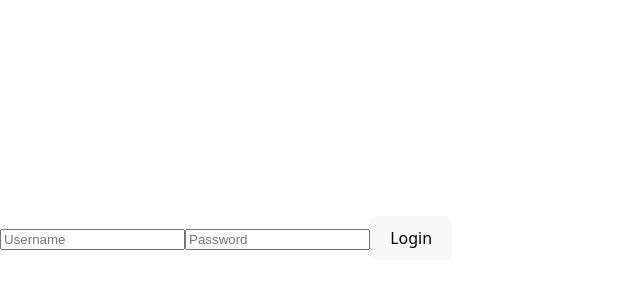
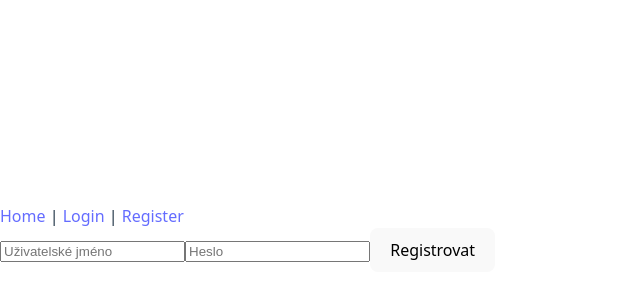
Before and after one commit to SkalicaSam/todo-frontend-react, a React (Vite) app: page /register in a window 1280 px wide. Shown: the part 162-462 px from the top of the page, without its empty margins (0-640 px from the left). Built offline with nearby package versions, Linux system fonts and the light colour scheme.

Commit message:
added link changing after login and after logout and renavigate after login and logout

```diff
--- a/src/App.jsx
+++ b/src/App.jsx
@@ -1,16 +1,18 @@
 import React, { useState, useEffect  } from 'react';
-import { BrowserRouter as Router, Routes, Route, Link } from 'react-router-dom';
+import { BrowserRouter as Router, Routes, Route, Link, Navigate, useNavigate } from 'react-router-dom';
+
 import axios from 'axios';
 import Login from './Login';
 import Tasks from './Tasks';
 import EditTask from './EditTask';
 import CreateTask from './CreateTask';
+import Register from './Register';
 
 
 function App() {
   const [isLoggedIn, setIsLoggedIn] = useState(false);
   const [username, setUsername] = useState('');
-  const [isLoading, setIsLoading] = useState(true);  // nový stav
+  const [isLoading, setIsLoading] = useState(true);  // nový stav pro načítání
 
     useEffect(() => {
       const token = sessionStorage.getItem('token');
@@ -42,24 +44,49 @@ function App() {
     if (isLoading) {
       return null; // nebo můžeš zobrazit spinner/loading komponentu
     }
-
-  if (!isLoggedIn) {
-    return <Login onLogin={handleLogin} />;   // předání onLogin prop
-  }
+//
+//   if (!isLoggedIn) {
+//     return <Login onLogin={handleLogin} />;   // předání onLogin prop
+//   }
 
   return (
       <Router>
             <nav>
               <Link to="/">Home</Link> |{' '}
-              <Link to="/tasks">My Tasks</Link> |{' '}
-              <button onClick={handleLogout}>Logout</button>
+              {sessionStorage.getItem('token') && (
+                <>
+                  <Link to="/tasks">My Tasks</Link> |{' '}
+                  <button onClick={handleLogout}>Logout</button>
+                </>
+              )}
+              {!sessionStorage.getItem('token') && (
+                <>
+                  <Link to="/login">Login</Link> |{' '}
+                  <Link to="/register">Register</Link>
+                </>
+              )}
             </nav>
 
             <Routes>
-              <Route path="/" element={<h1>Welcome, {username}!</h1>} />
+                <Route path="/register" element={<Register onLogin={handleLogin} />} />
+                <Route path="/login" element={<Login onLogin={handleLogin} />} />
+              <Route
+                path="/"
+                element={
+                  sessionStorage.getItem('token') ? (
+                    <h1>Welcome, {username}!</h1>
+                  ) : (
+                      <>
+                     <h1>Welcome</h1>
+                    <h2>Nejste přihlášen !</h2>
+                    </>
+                  )
+                }
+              />
               <Route path="/tasks" element={<Tasks />} />
               <Route path="/edit-task/:id" element={<EditTask />} />
               <Route path="/create-task" element={<CreateTask />} />
+
             </Routes>
           </Router>
   );
--- a/src/Login.jsx
+++ b/src/Login.jsx
@@ -1,9 +1,14 @@
 import React, { useState } from "react";
+import { useNavigate, Link } from "react-router-dom";
+import Register from './Register';
+
+
 
 export default function Login({ onLogin }) {
   const [username, setUsername] = useState("");
   const [password, setPassword] = useState("");
   const [error, setError] = useState(null);
+  const navigate = useNavigate();
 
   const handleLogin = async (e) => {
     e.preventDefault();
@@ -25,6 +30,7 @@ export default function Login({ onLogin }) {
           const data = await response.json();
           sessionStorage.setItem('token', data.token);
           onLogin(username, data.token); // Posli token do App komponenty
+          navigate("/");
 
 
       } else {
@@ -38,6 +44,7 @@ export default function Login({ onLogin }) {
   };
 
   return (
+     <div>
         <form onSubmit={handleLogin}>
           <input
             type="text"
@@ -53,5 +60,9 @@ export default function Login({ onLogin }) {
           />
           <button type="submit">Login</button>
         </form>
+
+
+     </div>
+
   );
 }
--- /dev/null
+++ b/src/Register.jsx
@@ -0,0 +1,61 @@
+import React, { useState } from "react";
+import { useNavigate, Link } from "react-router-dom";
+
+export default function Register({ onLogin }) {
+  const [username, setUsername] = useState("");
+  const [password, setPassword] = useState("");
+  const [error, setError] = useState(null);
+  const navigate = useNavigate();
+
+  const handleRegister = async (e) => {
+    e.preventDefault();
+
+    try {
+      const response = await fetch("http://localhost:8080/api/auth/register1", {
+        method: "POST",
+        headers: {
+          "Content-Type": "application/json"
+        },
+        body: JSON.stringify({
+          username: username,
+          password: password
+        })
+      });
+
+      const data = await response.json();
+
+      if (response.ok) {
+        sessionStorage.setItem('token', data.token);
+        onLogin(username, data.token);
+        navigate('/tasks');
+      } else {
+        setError(data?.message || "Uživatelské jméno je již obsazeno!");
+      }
+    } catch (error) {
+      console.error("Chyba registrace:", error);
+      setError("Chyba spojení se serverem");
+    }
+  };
+
+  return (
+    <form onSubmit={handleRegister}>
+      <input
+        type="text"
+        placeholder="Uživatelské jméno"
+        value={username}
+        onChange={(e) => setUsername(e.target.value)}
+        required
+      />
+      <input
+        type="password"
+        placeholder="Heslo"
+        value={password}
+        onChange={(e) => setPassword(e.target.value)}
+        required
+      />
+      <button type="submit">Registrovat</button>
+      {error && <p style={{ color: 'red' }}>{error}</p>}
+
+    </form>
+  );
+}
```
Lines whose indentation alone changed are shown as unchanged.
